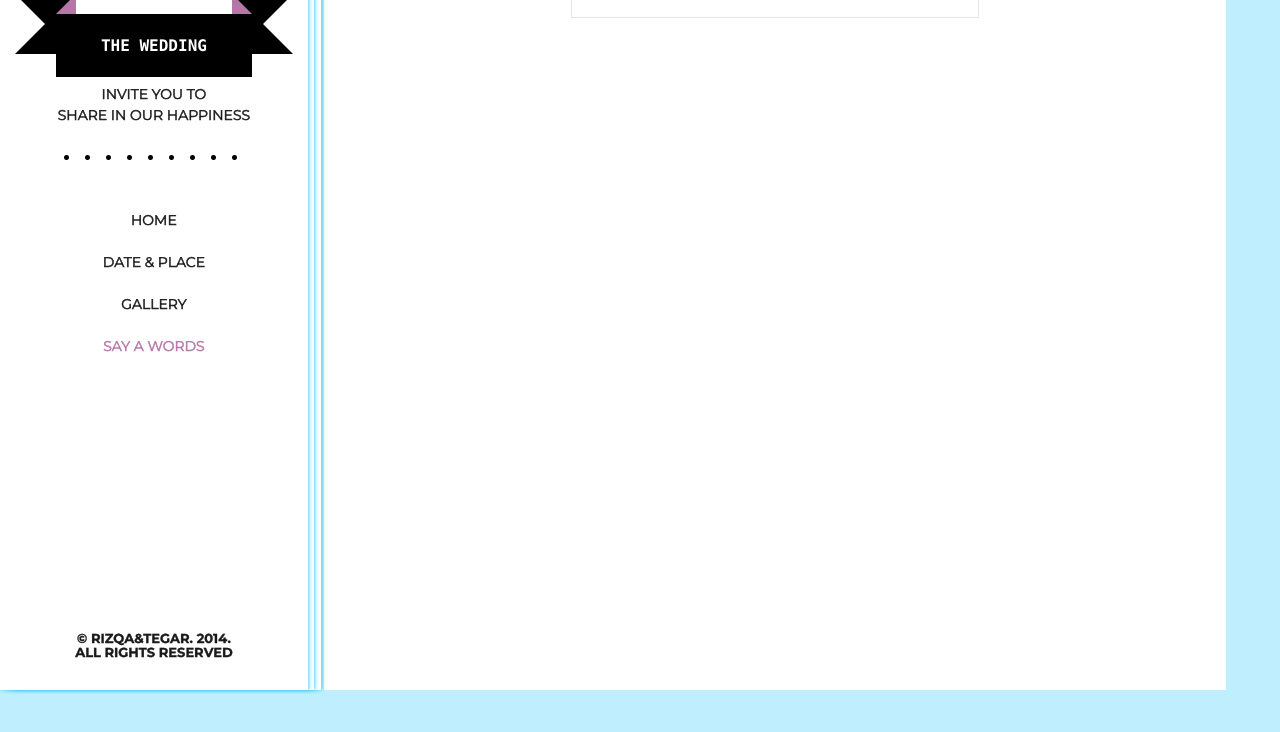
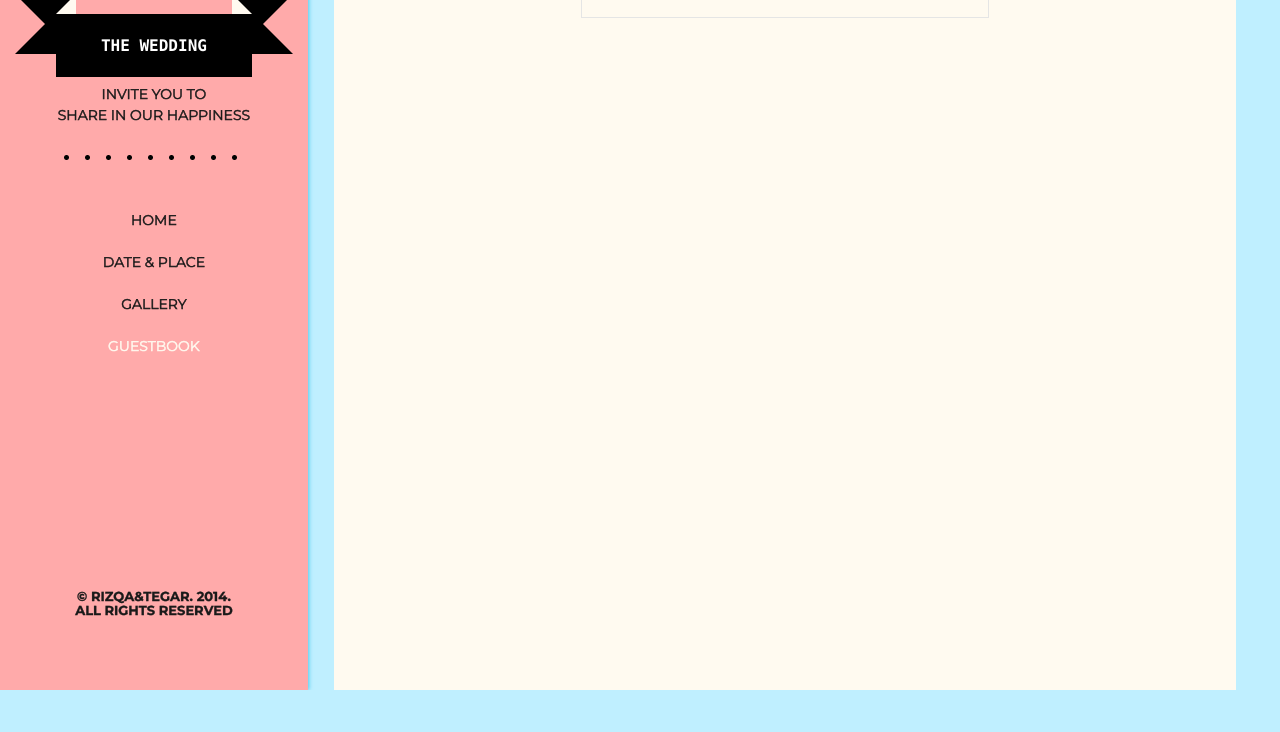
Before and after one commit to herisher/rizqamoy, a plain HTML site: page comment.html in a window 1280 px wide. Shown: the part 276-1008 px from the top of the page. After the commit the page ends 966 px from the top, so only its background shows below. Drawn offline with nearby package versions, Linux system fonts and the light colour scheme; a web font is replaced by a local one.

Commit message:
new style 2

```diff
--- a/comment.html
+++ b/comment.html
@@ -18,7 +18,7 @@
 
     <!-- Stylesheets -->
     <link rel="stylesheet" href="css/main.css" />
-    <link rel="stylesheet" href="css/style.css" />
+    <link rel="stylesheet" href="css/style2.css" />
     <link href='http://fonts.googleapis.com/css?family=Montserrat:400,700' rel='stylesheet' type='text/css'>
     <!-- Google Fonts embed code -->
     <script type="text/javascript">
@@ -91,7 +91,7 @@
                         <a href="album.html">Gallery</a>
                     </li>
                     <li class="current-menu-item">
-                        <a href="comment.html">Say a Words</a>
+                        <a href="comment.html">Guestbook</a>
                     </li>
                 </ul>
             </nav>
```
